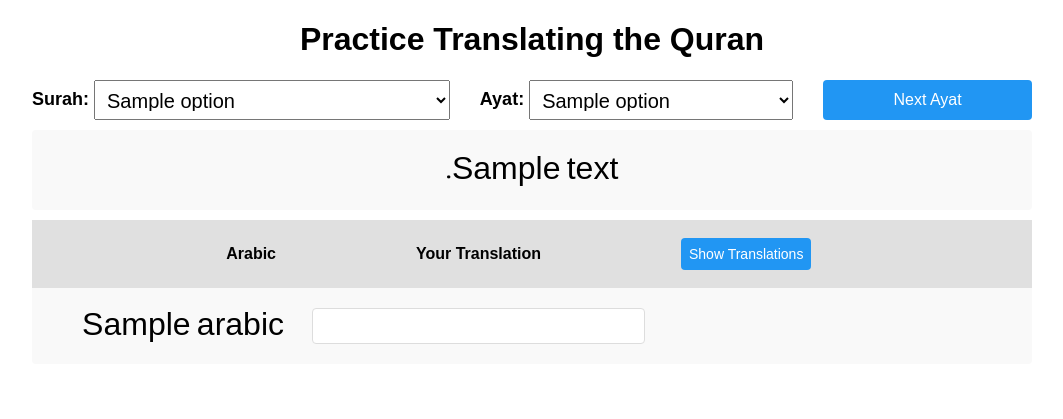
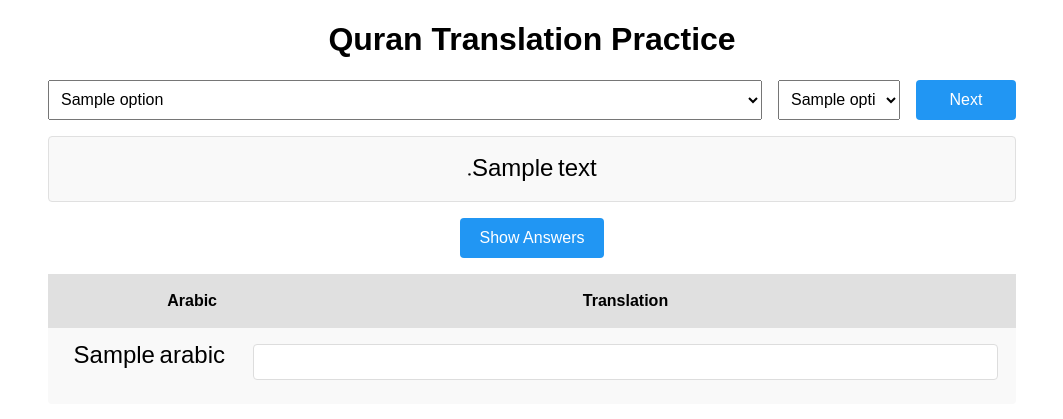
Before and after one commit to zainhussaini/quran-translation-practice, a Flask app: template flaskr/templates/index.html in a window 1280 px wide. Shown: the top 419 px of the page, without its empty margins (108-1171 px from the left). Run offline with Flask 3, Linux system fonts and the light colour scheme; the template is opened without the code that fills it: most values are stand-ins (such as "Sample title", 1, 10 or a date in 2020).

Commit message:
website working on mobile, other fixes

```diff
--- a/flaskr/morphology_parser.py
+++ b/flaskr/morphology_parser.py
@@ -15,9 +15,8 @@ def extract_root(morphology: list[tuple[str, str, str]]) -> str | None:
     Returns:
         str | None: The root of the word if found, otherwise None.
     """
-    pattern = r'ROOT:([A-Za-z]+)'
     for form, tag, features in morphology:
-        match = re.search(pattern, features)
+        match = re.search(r'ROOT:([^|]+)', features)
         if match:
             return match.group(1)
     return None
--- a/flaskr/static/styles.css
+++ b/flaskr/static/styles.css
@@ -4,109 +4,119 @@
     font-weight: normal;
 }
 
+/* Base Styles */
 body {
     font-family: Arial, sans-serif;
     text-align: center;
+    width: 1000px;
+    max-width: 100%;
+    margin: 0 auto;
 }
 
-.container {
-    display: flex;
-    flex-direction: column;
-    gap: 10px;
-    margin: 10px auto;
-    width: 1000px;
-    max-width: 100%;
+/* Header Styles */
+header {
+    margin: 16px 0;
 }
 
+/* Selection Form Styles */
 .selection-row {
     display: flex;
-    align-items: flex-end;
-    gap: 30px;
     flex-wrap: wrap;
+    gap: 16px;
+    margin: 0 16px;
+    align-items: center;
+}
+
+.selection-group {
+    display: flex;
+    gap: 16px;
+    flex: 1;
+    min-width: 224px;
 }
 
 .selection-item {
     display: flex;
-    flex-direction: row;
     align-items: center;
-    gap: 5px;
-    min-width: 200px;
 }
 
-.selection-item:first-child {
-    flex: 2;
+.surah-select {
+    flex: 3;
     min-width: 300px;
 }
 
-.selection-item:nth-child(2) {
-    flex: 1.5;
-    min-width: 200px;
+.ayat-select {
+    flex: 1;
+    min-width: 100px;
 }
 
-.selection-item:last-child {
-    flex: 1;
+select {
+    font-size: 16px;
+    padding: 8px;
+    width: 100%;
+    height: 40px;
+}
+
+/* Button Styles */
+.control-button {
+    padding: 10px 20px;
+    font-size: 16px;
+    background-color: #2196f3;
+    color: white;
+    border: none;
+    border-radius: 4px;
+    cursor: pointer;
+    transition: background-color 0.3s;
+    height: 40px;
+    white-space: nowrap;
+}
+
+.control-button:hover {
+    background-color: #1976d2;
+}
+
+#nextButton {
+    width: 100px;
+    flex-shrink: 0;
+}
+
+#showTranslationsButton {
+    width: auto;
     min-width: 120px;
 }
 
-.selection-item h3 {
-    font-size: 18px;
-    margin: 0;
-    white-space: nowrap;
-}
-
-select {
-    font-size: 20px;
-    padding: 8px;
-    height: 40px;
-    width: 100%;
-    min-width: 200px;
-}
-
-#surahSelect {
-    flex: 2;
-}
-
-#ayatSelect {
-    flex: 1;
-}
-
-h3 {
-    font-size: 24px;
-    margin-bottom: 10px;
+/* Result Container Styles */
+.result-container {
+    margin: 16px;
 }
 
 .quran-text {
     font-family: 'Naskh', Arial, sans-serif;
-    font-size: 32px;
+    font-size: 24px;
     line-height: 2;
     direction: rtl;
-    margin: 10px auto;
-    width: 1000px;
-    padding: 8px 10px;
+    margin: 0;
+    padding: 8px;
     background-color: #f9f9f9;
     border-radius: 4px;
+    border: 1px solid #e0e0e0;
     box-sizing: border-box;
 }
 
+.controls {
+    margin: 16px;
+}
+
+/* Translation Grid Styles */
 .translation-grid {
-    width: 1000px;
     margin: 10px auto;
     background-color: #f9f9f9;
     border-radius: 4px;
     box-sizing: border-box;
 }
 
-.grid-controls {
-    padding: 12px;
-    background-color: #f9f9f9;
-    display: flex;
-    justify-content: center;
-    align-items: center;
-}
-
 .grid-header {
     display: grid;
-    grid-template-columns: auto 2fr 2fr;
+    grid-template-columns: var(--arabic-column-width) 2fr;
     background-color: #e0e0e0;
     font-weight: bold;
     padding: 10px;
@@ -120,29 +130,12 @@ h3 {
     align-items: center;
 }
 
-.grid-header .grid-cell:first-child {
-    justify-content: flex-end;
-}
-
-.grid-header .grid-cell:nth-child(2) {
-    justify-content: center;
-}
-
-.grid-header .grid-cell:last-child {
-    justify-content: flex-start;
-}
-
-.grid-header .control-button {
-    height: 32px;
-    font-size: 14px;
-    padding: 4px 8px;
-    margin: 0;
-    width: auto;
-}
+.grid-header .grid-cell:first-child { justify-content: flex-end; }
+.grid-header .grid-cell:nth-child(2) { justify-content: center; }
 
 .grid-row {
     display: grid;
-    grid-template-columns: auto 2fr 2fr;
+    grid-template-columns: var(--arabic-column-width) 2fr;
     padding: 8px 10px;
     border-bottom: 1px solid #eee;
     min-height: 60px;
@@ -157,12 +150,15 @@ h3 {
     padding: 8px;
     text-align: left;
     display: flex;
-    align-items: center;
+    flex-direction: row;
+    flex-wrap: wrap;
+    gap: 8px;
+    align-items: flex-start;
 }
 
 .grid-cell.arabic {
     font-family: 'Naskh', Arial, sans-serif;
-    font-size: 32px;
+    font-size: 24px;
     direction: rtl;
     line-height: 1;
     padding: 8px 0;
@@ -172,6 +168,8 @@ h3 {
 
 .translation-input {
     width: 100%;
+    min-width: 200px;
+    flex: 1;
     padding: 8px;
     border: 1px solid #ddd;
     border-radius: 4px;
@@ -185,183 +183,20 @@ h3 {
     box-shadow: 0 0 0 2px rgba(33, 150, 243, 0.1);
 }
 
-.grid-cell.translation {
-    font-size: 16px;
-    color: #666;
+.translation-group {
+    width: 100%;
+    min-width: 200px;
+    flex: 1;
     display: flex;
     flex-direction: column;
-    align-items: flex-start;
-    text-align: left;
+    gap: 8px;
 }
 
 .translation-text {
-    margin-bottom: 8px;
-    text-align: left;
-    width: 100%;
-}
-
-.morphology {
-    font-size: 14px;
-    color: #666;
-    border-top: 1px solid #eee;
-    padding-top: 8px;
-    margin-top: 8px;
-    width: 100%;
-    text-align: left;
-}
-
-.morphology-item {
-    margin-bottom: 4px;
-    text-align: left;
-}
-
-.morphology-item:last-child {
-    margin-bottom: 0;
-}
-
-.morphology-item .form {
+    font-size: 16px;
+    padding: 8px;
+    border-radius: 4px;
     font-weight: bold;
-    margin-right: 8px;
-    text-align: left;
-}
-
-.morphology-item .tag {
-    color: #2196f3;
-    margin-right: 8px;
-    text-align: left;
-}
-
-.morphology-item .features {
-    color: #666;
-    text-align: left;
-}
-
-.grid-cell.translation.hidden {
-    display: none;
-}
-
-.control-button {
-    padding: 10px 20px;
-    font-size: 16px;
-    background-color: #2196f3;
-    color: white;
-    border: none;
-    border-radius: 4px;
-    cursor: pointer;
-    transition: background-color 0.3s;
-    height: 40px;
-    white-space: nowrap;
-    width: 100%;
-    min-width: 120px;
-}
-
-.control-button:hover {
-    background-color: #1976d2;
-}
-
-@media (max-width: 1020px) {
-    .quran-text,
-    .translation-grid {
-        width: 100%;
-        margin: 10px;
-    }
-}
-
-@media (max-width: 800px) {
-    .selection-row {
-        flex-direction: column;
-        align-items: stretch;
-        gap: 15px;
-    }
-
-    .selection-item {
-        width: 100%;
-        flex-direction: row;
-        align-items: center;
-        gap: 8px;
-        min-width: 0;
-    }
-
-    .selection-item:first-child {
-        flex: none;
-        min-width: 0;
-    }
-
-    .selection-item:nth-child(2) {
-        flex: none;
-        min-width: 0;
-    }
-
-    .selection-item:last-child {
-        flex: none;
-        min-width: 0;
-    }
-
-    .selection-item h3 {
-        text-align: left;
-        font-size: 16px;
-        margin: 0;
-        min-width: 60px;
-        white-space: nowrap;
-    }
-
-    select {
-        width: 100%;
-        min-width: 100%;
-        height: 44px;
-        font-size: 16px;
-        background-color: white;
-        border: 1px solid #ddd;
-        border-radius: 4px;
-        padding: 0 12px;
-    }
-
-    .grid-cell.arabic {
-        font-size: 32px;
-        line-height: 2;
-    }
-
-    .grid-cell.translation,
-    .translation-input {
-        font-size: 14px;
-    }
-
-    .grid-header {
-        grid-template-columns: auto 2fr 2fr;
-        gap: 20px;
-    }
-
-    .grid-row {
-        grid-template-columns: auto 2fr 2fr;
-        gap: 20px;
-    }
-
-    .control-button {
-        width: 100%;
-        font-size: 16px;
-        height: 44px;
-        margin-top: 0;
-    }
-}
-
-@media (max-width: 600px) {
-    select {
-        font-size: 16px;
-    }
-
-    h3 {
-        font-size: 20px;
-    }
-}
-
-@media (max-width: 400px) {
-    select {
-        font-size: 14px;
-    }
-
-    h3 {
-        font-size: 18px;
-    }
 }
 
 .links {
@@ -369,9 +204,6 @@ h3 {
     color: #666;
     border-top: 1px solid #eee;
     padding-top: 8px;
-    margin-top: 8px;
-    width: 100%;
-    text-align: left;
     display: flex;
     flex-wrap: wrap;
     gap: 8px;
@@ -390,3 +222,12 @@ h3 {
     background-color: #bbdefb;
     text-decoration: underline;
 }
+
+/* Utility Classes */
+.hidden {
+    display: none !important;
+}
+
+.grid-cell.translation.hidden {
+    display: none !important;
+}
--- a/flaskr/templates/index.html
+++ b/flaskr/templates/index.html
@@ -9,28 +9,30 @@
 </head>
 
 <body>
-    <h1>Practice Translating the Quran</h1>
+    <header>
+        <h1>Quran Translation Practice</h1>
+    </header>
+
+    <main>
         <form method="POST" id="selectionForm">
-        <div class="container">
             <div class="selection-row">
-                <div class="selection-item">
-                    <h3>Surah:</h3>
+                <div class="selection-item surah-select">
                     <select name="surah" id="surahSelect">
                         {% for option in surah_names %}
-                        <option value="{{ loop.index }}" {% if result and result.surah|int == loop.index %}selected{% endif %}>{{ option }}</option>
+                        <option value="{{ loop.index }}" {% if result and result.surah|int==loop.index %}selected{% endif %}>{{ option }}</option>
+                        {% endfor %}
+                    </select>
+                </div>
+                <div class="selection-group">
+                    <div class="selection-item ayat-select">
+                        <select name="ayat" id="ayatSelect">
+                            {% for option in ayat_numbers %}
+                            <option value="{{ option }}" {% if result and result.ayat|int==option|int %}selected{% endif %}>{{ option }}</option>
                             {% endfor %}
                         </select>
                     </div>
                     <div class="selection-item">
-                    <h3>Ayat:</h3>
-                    <select name="ayat" id="ayatSelect">
-                        {% for option in ayat_numbers %}
-                        <option value="{{ option }}" {% if result and result.ayat|int == option|int %}selected{% endif %}>{{ option }}</option>
-                        {% endfor %}
-                    </select>
-                </div>
-                <div class="selection-item">
-                    <button type="button" id="nextAyat" class="control-button">Next Ayat</button>
+                        <button type="button" id="nextButton" class="control-button">Next</button>
                     </div>
                 </div>
             </div>
@@ -39,29 +41,29 @@
         <div class="result-container">
             <p class="quran-text">{{ result.quran_text }}</p>
 
+            <div class="controls">
+                <button id="showTranslationsButton" class="control-button">Show Answers</button>
+            </div>
+
             {% if result and result.words_data %}
             <div class="translation-grid">
                 <div class="grid-header">
                     <div class="grid-cell">Arabic</div>
-                <div class="grid-cell">Your Translation</div>
-                <div class="grid-cell">
-                    <button id="showAnswers" class="control-button">Show Translations</button>
-                </div>
+                    <div class="grid-cell">Translation</div>
                 </div>
                 {% for arabic, translation, links_dict in result.words_data %}
                 <div class="grid-row">
                     <div class="grid-cell arabic">{{ arabic }}</div>
                     <div class="grid-cell">
                         <input type="text" class="translation-input">
-                </div>
-                <div class="grid-cell translation hidden">
+                        <div class="translation-group hidden">
                             <div class="translation-text">{{ translation }}</div>
                             <div class="links">
                                 {% if links_dict['corpus_word_link'] %}
-                        <a href="{{ links_dict['corpus_word_link'] }}" target="_blank" class="link-item">Corpus Word</a>
+                                <a href="{{ links_dict['corpus_word_link'] }}" target="_blank" class="link-item">Word Grammar</a>
                                 {% endif %}
                                 {% if links_dict['corpus_dictionary_link'] %}
-                        <a href="{{ links_dict['corpus_dictionary_link'] }}" target="_blank" class="link-item">Corpus Dictionary</a>
+                                <a href="{{ links_dict['corpus_dictionary_link'] }}" target="_blank" class="link-item">Other Uses</a>
                                 {% endif %}
                                 {% if links_dict['lanes_lexicon_link'] %}
                                 <a href="{{ links_dict['lanes_lexicon_link'] }}" target="_blank" class="link-item">Lanes Lexicon</a>
@@ -69,135 +71,99 @@
                             </div>
                         </div>
                     </div>
+                </div>
                 {% endfor %}
             </div>
             {% endif %}
         </div>
+    </main>
 
     <script>
         const form = document.getElementById('selectionForm');
         const surahSelect = document.getElementById('surahSelect');
         const ayatSelect = document.getElementById('ayatSelect');
-        const nextAyatButton = document.getElementById('nextAyat');
-        const showAnswersButton = document.getElementById('showAnswers');
+        const nextButton = document.getElementById('nextButton');
+        const showTranslationsButton = document.getElementById('showTranslationsButton');
 
-        // Function to calculate and set Arabic column width
         function setArabicColumnWidth() {
             const arabicCells = document.querySelectorAll('.grid-cell.arabic');
             let maxWidth = 0;
+            const measureDiv = document.createElement('div');
 
-            // Create a temporary div to measure text width
-            const measureDiv = document.createElement('div');
-            measureDiv.style.position = 'absolute';
-            measureDiv.style.visibility = 'hidden';
-            measureDiv.style.whiteSpace = 'nowrap';
-            measureDiv.style.fontFamily = 'Naskh, Arial, sans-serif';
-            measureDiv.style.fontSize = '32px';
+            measureDiv.style.cssText = `
+                position: absolute;
+                visibility: hidden;
+                white-space: nowrap;
+                font-family: Naskh, Arial, sans-serif;
+                font-size: 24px;
+            `;
             document.body.appendChild(measureDiv);
 
-            // Measure each Arabic cell
             arabicCells.forEach(cell => {
                 measureDiv.textContent = cell.textContent;
-                const width = measureDiv.offsetWidth;
-                maxWidth = Math.max(maxWidth, width);
+                maxWidth = Math.max(maxWidth, measureDiv.offsetWidth);
             });
 
-            // Clean up
             document.body.removeChild(measureDiv);
-
-            // Add padding and gap to the max width
-            maxWidth += 40; // 20px padding on each side
-
-            // Set the width on both the header and rows
-            const gridHeader = document.querySelector('.grid-header');
-            const gridRows = document.querySelectorAll('.grid-row');
-            const templateColumns = `${maxWidth}px 2fr 2fr`;
-
-            gridHeader.style.gridTemplateColumns = templateColumns;
-            gridRows.forEach(row => {
-                row.style.gridTemplateColumns = templateColumns;
-            });
+            document.documentElement.style.setProperty('--arabic-column-width', `${maxWidth + 16}px`);
         }
 
-        // Function to submit the form
+        window.addEventListener('load', setArabicColumnWidth);
+
         function submitForm() {
             form.submit();
         }
 
-        // Function to toggle translations
         function toggleTranslations() {
-            const correctTranslations = document.querySelectorAll('.translation');
-            const isHidden = correctTranslations[0].classList.contains('hidden');
+            const translationGroups = document.querySelectorAll('.translation-group');
+            const isHidden = translationGroups[0].classList.contains('hidden');
 
-            correctTranslations.forEach(translation => {
-                translation.classList.toggle('hidden');
+            translationGroups.forEach(group => {
+                group.classList.toggle('hidden', !isHidden);
             });
 
-            // Update button text
-            showAnswersButton.textContent = isHidden ? 'Hide Translations' : 'Show Translations';
-
-            // Recalculate width after showing/hiding translations
-            setArabicColumnWidth();
+            showTranslationsButton.textContent = isHidden ? 'Hide Answers' : 'Show Answers';
         }
 
-        // Handle next ayat button click
-        nextAyatButton.addEventListener('click', function() {
+        nextButton.addEventListener('click', () => {
             const currentSurah = parseInt(surahSelect.value);
             const currentAyat = parseInt(ayatSelect.value);
 
-            // Get the next ayat count
             fetch(`/get_ayat_count/${currentSurah}`)
                 .then(response => response.json())
                 .then(data => {
                     if (currentAyat < data.count) {
-                        // Just increment the ayat
                         ayatSelect.value = currentAyat + 1;
                     } else if (currentSurah < 114) {
-                        // Move to next surah, ayat 1
                         surahSelect.value = currentSurah + 1;
                         ayatSelect.value = 1;
                     }
-                    // Submit form to update the view
                     submitForm();
                 })
-                .catch(error => console.error('Error:', error));
+                .catch(console.error);
         });
 
-        // Handle surah change
         surahSelect.addEventListener('change', function() {
             const selectedSurahNumber = this.value;
-
-            // Reset ayat select to first option
             ayatSelect.value = '1';
 
-            // Fetch the ayat count for the selected surah
             fetch(`/get_ayat_count/${selectedSurahNumber}`)
                 .then(response => response.json())
                 .then(data => {
-                    // Clear existing options
                     ayatSelect.innerHTML = '';
-
-                    // Add new options based on the ayat count
                     for (let i = 1; i <= data.count; i++) {
                         const option = document.createElement('option');
                         option.value = i;
                         option.textContent = i;
                         ayatSelect.appendChild(option);
                     }
-                    // Submit form after updating ayat options
                     submitForm();
                 })
-                .catch(error => console.error('Error:', error));
+                .catch(console.error);
         });
 
-        // Handle ayat change
         ayatSelect.addEventListener('change', submitForm);
-
-        // Handle showing/hiding answers
-        showAnswersButton.addEventListener('click', toggleTranslations);
-
-        // Calculate width when the page loads
-        window.addEventListener('load', setArabicColumnWidth);
+        showTranslationsButton.addEventListener('click', toggleTranslations);
     </script>
 </body>
 
```
Also changed, not shown: config.py (added, +7 -0 lines), data_scripts/data_converter.py (+45 -14 lines), data_scripts/special_cases_generator.py (+19 -33 lines), flaskr/data_reader.py (+13 -5 lines), flaskr/root_fixer.py (+13 -17 lines), special_cases.txt (+2 -5 lines). Lines whose indentation alone changed are shown as unchanged.
